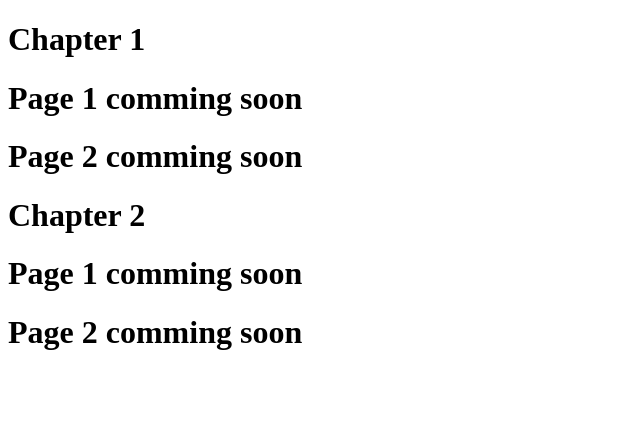
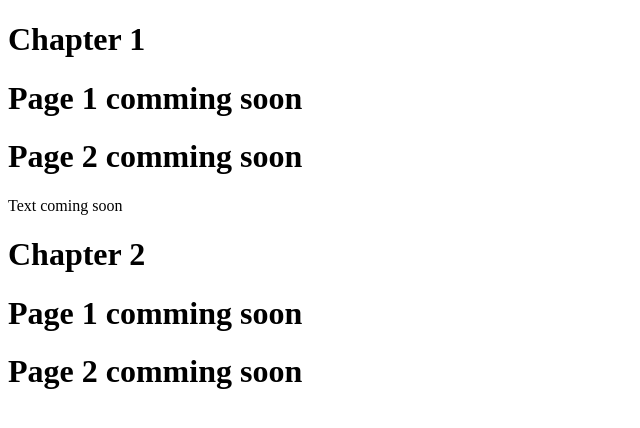
Before and after one commit to Arthur-codeX/refactored-octo-enigma, a React (Vite) app: page / in a window 1280 px wide. Shown: the top 428 px of the page, without its empty margins (0-640 px from the left). Built offline with nearby package versions, Linux system fonts and the light colour scheme.

Commit message:
Added paragraph text

```diff
--- a/src/App/Chapter1/Page2.jsx
+++ b/src/App/Chapter1/Page2.jsx
@@ -2,6 +2,7 @@ function Page() {
   return (
     <div>
       <h1>Page 2 comming soon</h1>
+      <p>Text coming soon</p>
     </div>
   );
 }
```
